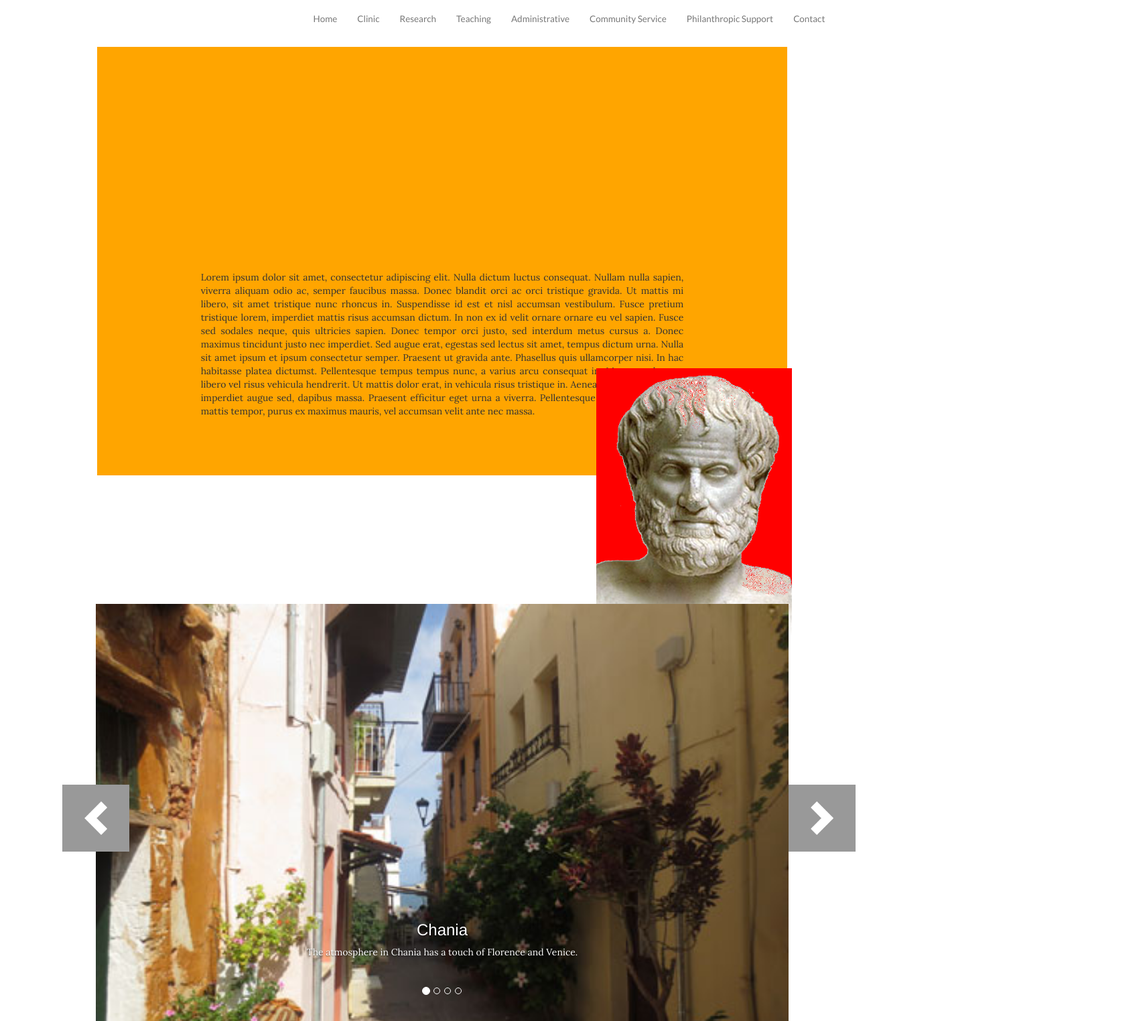
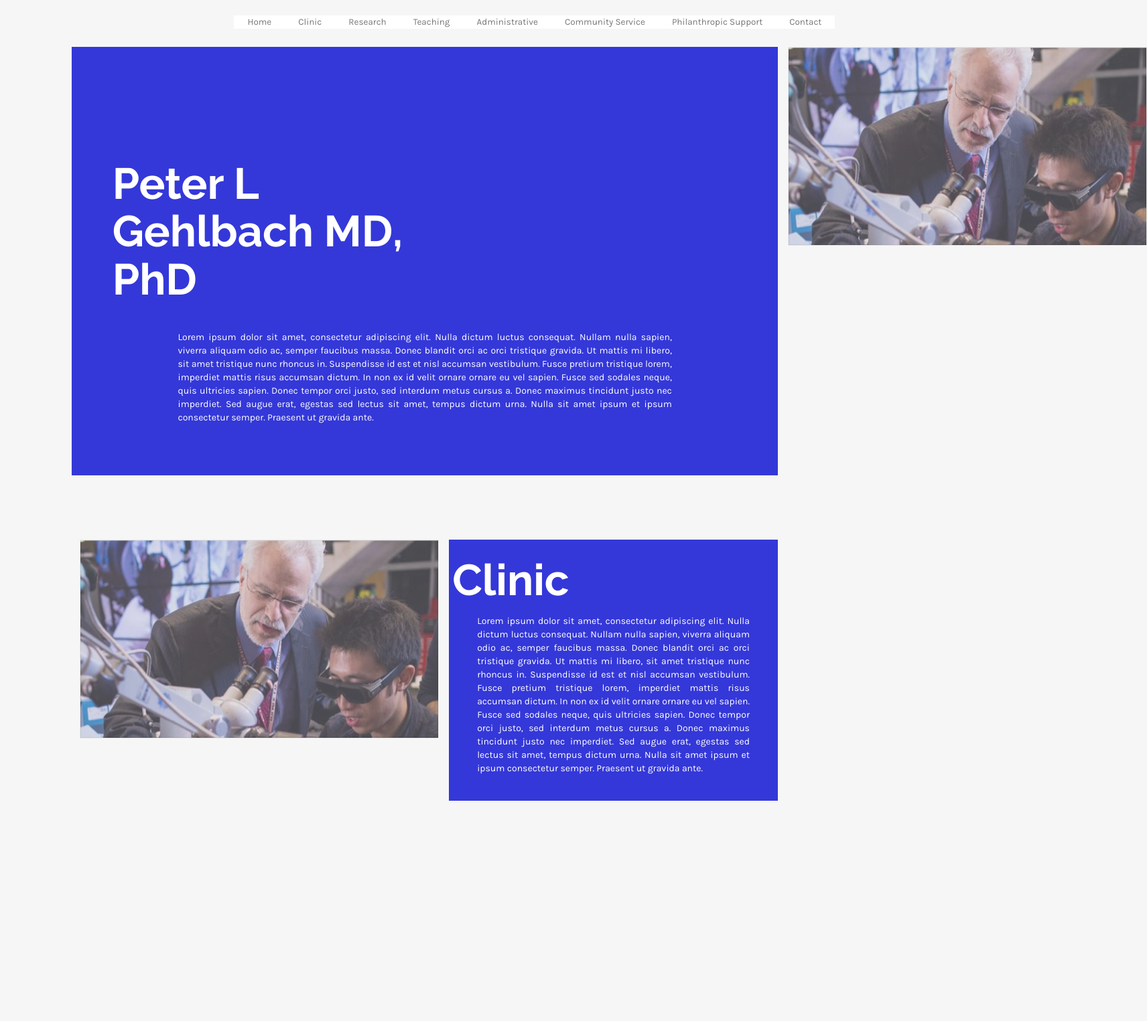
Before and after one commit to weibb/pgeh-site, a plain HTML site: page index.html in a window 1280 px wide. Shown: the top 1525 px of the page at 67% size, 1712 px wide, since content can reach past the window. Drawn offline with nearby package versions, Linux system fonts and the light colour scheme.

Commit message:
Update style

```diff
--- a/index.html
+++ b/index.html
@@ -7,11 +7,9 @@
         <link rel="stylesheet" href="https://maxcdn.bootstrapcdn.com/bootstrap/3.3.7/css/bootstrap.min.css">
         <link rel="stylesheet" href="styles/aos.css">
         <link rel="stylesheet" href="styles/style.css">
-        <link href="https://fonts.googleapis.com/css?family=Lato|Lora" rel="stylesheet">
+        <link href="https://fonts.googleapis.com/css?family=Karla:400,400i,700,700i|Raleway:700" rel="stylesheet">
         <script src="https://ajax.googleapis.com/ajax/libs/jquery/3.2.0/jquery.min.js"></script>
         <script src="https://maxcdn.bootstrapcdn.com/bootstrap/3.3.7/js/bootstrap.min.js"></script>
-        <script src="scripts/jquery.snapscroll.js"></script>
-        <script src="scripts/jquery.scrollto.js"></script>
         <script src="scripts/aos.js"></script>
         <script src="scripts/index.js"></script>
     </head>
@@ -43,27 +41,55 @@
                 <div class="container-fluid">
                     <div class="row bg-container">
                         <div class="col-sm-1 col-md-1 sideline-color-1"></div>
+                        <div class="row">
+                            <div class="col-sm-0 col-md-8 sideline-color-1"></div>
+                        </div>
+                        <div id="front" class="col-sm-10 col-md-10 focus-color-1">
+                            <span id="frontHeader" class="header">
+                                <!--data-aos="hide1" data-aos-anchor="#headlineAnchor" -->
+                                <h1>Peter L Gehlbach MD, PhD</h1>
+                            </span>
+                            <div class ="row content-padding"></div>
+                            <span id="frontContent" class="content-area">
+                                <p>Lorem ipsum dolor sit amet, consectetur adipiscing elit. Nulla dictum luctus consequat. Nullam nulla sapien, viverra aliquam odio ac, semper faucibus massa. Donec blandit orci ac orci tristique gravida. Ut mattis mi libero, sit amet tristique nunc rhoncus in. Suspendisse id est et nisl accumsan vestibulum. Fusce pretium tristique lorem, imperdiet mattis risus accumsan dictum. In non ex id velit ornare ornare eu vel sapien. Fusce sed sodales neque, quis ultricies sapien. Donec tempor orci justo, sed interdum metus cursus a. Donec maximus tincidunt justo nec imperdiet. Sed augue erat, egestas sed lectus sit amet, tempus dictum urna. Nulla sit amet ipsum et ipsum consectetur semper. Praesent ut gravida ante.
+                                </p>
+                            </span>
+                        </div>
+                        <div class="col-sm-1 col-md-1 sideline-color-1">
+                            <img class="focus-bottom-right" src="assets/frontimg.png">
+                        </div>
+                        <div class="row">
+                            <div class="col-sm-0 col-md-8 sideline-color-1"></div>
+                        </div>
+                    </div>
+                </div>
+                <div class="row border-area">
+                    <div class="col-md-12"></div>
+                </div>
+            </li>
+            <li>
+                <div class="container-fluid">
+                    <div class="row bg-container">
+                        <div class="col-sm-1 col-md-1 sideline-color-1"></div>
                         <div class="col-sm-10 col-md-10 focus-color-1">
-                            <div class="header">
-                                <h1 data-aos="hide1" data-aos-anchor="#headlineAnchor">My First Bootstrap Page</h1>
-                            </div>
-                            <div class ="row content-padding"></div>
-                            <div class="content-area">
-                                <p>Lorem ipsum dolor sit amet, consectetur adipiscing elit. Nulla dictum luctus consequat. Nullam nulla sapien, viverra aliquam odio ac, semper faucibus massa. Donec blandit orci ac orci tristique gravida. Ut mattis mi libero, sit amet tristique nunc rhoncus in. Suspendisse id est et nisl accumsan vestibulum. Fusce pretium tristique lorem, imperdiet mattis risus accumsan dictum. In non ex id velit ornare ornare eu vel sapien. Fusce sed sodales neque, quis ultricies sapien. Donec tempor orci justo, sed interdum metus cursus a. Donec maximus tincidunt justo nec imperdiet. Sed augue erat, egestas sed lectus sit amet, tempus dictum urna. Nulla sit amet ipsum et ipsum consectetur semper. Praesent ut gravida ante. Phasellus quis ullamcorper nisi. In hac habitasse platea dictumst. Pellentesque tempus tempus nunc, a varius arcu consequat in. Maecenas laoreet libero vel risus vehicula hendrerit. Ut mattis dolor erat, in vehicula risus tristique in. Aenean non diam facilisis, imperdiet augue sed, dapibus massa. Praesent efficitur eget urna a viverra. Pellentesque finibus, quam vitae mattis tempor, purus ex maximus mauris, vel accumsan velit ante nec massa.
-                                </p>
+                            <!--<div class="col-sm-1 col-md-1 sideline-color-1"> -->
+                                <img class="upImg" src="assets/frontimg.png">
+                            <!--</div> -->
+                            <div class="container">
+                                <span class="header">
+                                    <!--data-aos="hide1" data-aos-anchor="#headlineAnchor" -->
+                                    <h1>Clinic</h1>
+                                </span>
+                                <div class ="row content-padding"></div>
+                                <span class="content-area">
+                                    <p>Lorem ipsum dolor sit amet, consectetur adipiscing elit. Nulla dictum luctus consequat. Nullam nulla sapien, viverra aliquam odio ac, semper faucibus massa. Donec blandit orci ac orci tristique gravida. Ut mattis mi libero, sit amet tristique nunc rhoncus in. Suspendisse id est et nisl accumsan vestibulum. Fusce pretium tristique lorem, imperdiet mattis risus accumsan dictum. In non ex id velit ornare ornare eu vel sapien. Fusce sed sodales neque, quis ultricies sapien. Donec tempor orci justo, sed interdum metus cursus a. Donec maximus tincidunt justo nec imperdiet. Sed augue erat, egestas sed lectus sit amet, tempus dictum urna. Nulla sit amet ipsum et ipsum consectetur semper. Praesent ut gravida ante.
+                                    </p>
+                                </span>
                             </div>
                         </div>
-                        <div class="col-sm-1 col-md-1 sideline-color-1">
+                        <div class="row">
+                            <div class="col-sm-0 col-md-8 sideline-color-1"></div>
                         </div>
-                    </div>
-                    <div class="row">
-                        <div class="col-sm-0 col-md-8 sideline-color-1"</div>
-                        <div class="col-sm-12 col-md-4 focus-bottom-right image" data-aos="fade-right">
-                            <img src="assets/head.png">
-                        </div>
-                    </div>
-                    <div class="row border-area">
-                        <div class="col-md-12"  id="headlineAnchor"></div>
                     </div>
                 </div>
             </li>
--- a/styles/style.css
+++ b/styles/style.css
@@ -1,65 +1,95 @@
-/* fonts */
+
+/* general */
+*,
+*:before,
+*:after {
+    box-sizing: inherit;
+}
+
+html {
+    box-sizing: border-box;
+}
 
 body {
     padding-top: 70px;
+    background-color: rgba(246, 246, 246, 1);
 }
-
-/* .docScroller {
-    width: 100vw;
-      height: 100vh;
-      margin: 0;
-      padding: 0;
-      -webkit-overflow-scrolling: touch;
-      scroll-snap-type: mandatory;
-      older spec implementation
-      scroll-snap-destination: 50% 100%;
-      scroll-snap-points-y: repeat(100%);
-}*/
-p {
-    font-family: 'Lora', serif;
-    font-size: 2rem;
-    padding: 0 0 50px 0;
-}
-h1 {
-    font-family: 'Lato', sans-serif;
-    font-size: 1em;
-}
-/* header */
 
 ul {
     list-style-type: none;
+    padding: 0;
+}
+
+
+/* fonts */
+#frontContent p {
+    font-family: 'Karla', sans-serif;
+    font-weight: 400;
+    font-size: 1em;
+    padding: 0 0 50px 0;
+    color: rgba(255, 255, 255, 1);
+}
+
+p {
+    font-family: 'Karla', sans-serif;
+    font-weight: 400;
+    font-size: 1em;
+    padding: 0;
+    color: rgba(255, 255, 255, 1);
+}
+
+
+
+h1 {
+    font-family: 'Raleway', sans-serif;
+    font-weight: 700;
+    font-size: 65px;
+    color: rgba(255, 255, 255, 1);
+}
+
+#frontHeader {
+    width: 50%;
+    padding: 2em 0 0 0;
+    text-align: left;
+    justify-content: flex-start;
+    margin-top: 10%;
+    margin-left: -10%;
 }
 
 .header {
-    font-size: 30px;
-    padding: 1em 0 0 0;
-    text-align: right;
+    text-align: left;
+    background-color: #3438D8;
+    padding: 5px;
+    margin: 0;
+}
 
-}
+
 /* image global */
 
 .image {
-    padding: 25%;
+    height: 50vh;
+    width: 33vw;
+    padding: 0;
 }
 
 .focus-bottom-right img {
-    background: red;
     margin-right: 0;
     max-height: 100%;
     max-width: 100%;
-    right: 50%;
+    right: 20%;
     bottom: 0%;
-    -webkit-mask-image: -webkit-gradient(linear, left 80%, left bottom, from(rgba(0, 0, 0, 1)), to(rgba(0, 0, 0, 0)));
-    mask-image: -webkit-gradient(linear, left 80%, left bottom, from(rgba(0, 0, 0, 1)), to(rgba(0, 0, 0, 0)));
+}
+
+.upImg {
+    display: relative;
+    margin: 0;
+    padding: 0;
+    left: 0;
+    top: 5%;
 }
 
 /* navbar */
-ul.nav.navbar-nav {
-    padding: 0;
-    margin:0;
-    background-color: #ffffff;
-    text-align: right;
-}
+
 
 .collapse.navbar-collapse {
     margin: 0;
@@ -68,11 +98,11 @@ ul.nav.navbar-nav {
 
 .navbar {
     min-height: 50px;
-    margin-bottom: 20px;
+    margin: 20px 0;
     padding: .2em;
     border: 0;
     background-color: rgba(0, 0, 0, 0);
-    font-family: 'Lato', sans-serif;
+    font-family: 'Karla', sans-serif;
     font-size: 1.2em;
 }
 .navbar ul {
@@ -88,6 +118,119 @@ ul.nav.navbar-nav {
     margin:0;
     font-size: 0.8em;
 }
+
+.navbar li a {
+    padding: 0 20px;
+}
+
+ul.nav.navbar-nav {
+    padding: 0;
+    margin:0;
+    background-color: rgba(255, 255, 255, 1);
+    text-align: right;
+    line-height: 0;
+}
+
+/* content containers */
+.border-area {
+    height: 12vh;
+}
+
+#frontContent.content-area {
+    width: 70%;
+    right: 20%;
+    text-align: justify;
+    padding: 0;
+    margin: 0;
+    background-color: #3438D8;
+}
+
+.content-area {
+    width: 100%;
+    text-align: justify;
+    padding: 0 3em 2em 3em;
+    margin: 0;
+    background-color: #3438D8;
+}
+
+.bg-container {
+    display: flex;
+    background-color: rgba(0, 0, 0, 0);
+    padding: 0;
+    margin: 0;
+    height:80vh;
+}
+
+.content-padding {
+    height: 40%;
+}
+
+
+ .focus-color-1 {
+    display: flex;
+    background-color: rgba(0, 0, 0, 0);
+    height: 100%%;
+    width: 100%%;
+    padding: 0;
+    justify-content: space-between;
+    align-items: center;
+    flex-wrap: wrap;
+    flex-direction: column;
+}
+
+#front.focus-color-1 {
+    display: flex;
+    background-color: #3438D8;
+    height: 100%;
+    width: 100%;
+    padding: 0;
+    justify-content: space-around;
+    align-items: center;
+    flex-wrap: wrap;
+    flex-direction: row;
+}
+
+.container {
+    display: flex;
+    background-color: rgba(0, 0, 0, 0);
+    height: 60%;
+    width: 50%;
+    flex-wrap: nowrap;
+    flex-direction: column;
+}
+
+.col-md-1 {
+    background-color: rgba(0, 0, 0, 0);
+}
+
+.sideline-color-1 {
+    background-color: rgba(0, 0, 0, 0);
+}
+
+.four-a {
+    width: 50%;
+    height: 50%;
+    background-color: blue;
+}
+
+.four-b {
+    width: 50%;
+    height: 50%;
+    background-color: red;
+}
+
+.four-c {
+    width: 50%;
+    height: 50%;
+    background-color: green;
+}
+
+.four-d {
+    width: 50%;
+    height: 50%;
+    background-color: black;
+}
+
 /* gallery */
 
 .carousel-inner > .item > img,
@@ -140,100 +283,8 @@ ul.nav.navbar-nav {
     max-height: 100%;
 }
 
-/* content containers */
-.border-area {
-    height: 12vh;
-}
-
-.content-area {
-    display: flex;
-    width: 70%;
-    right: 20%;
-    text-align: justify;
-    padding: 0;
-    margin: 0;
-}
-
-.bg-container {
-    display: flex;
-    background-color: rgba(0, 0, 0, 0);
-    padding: 0;
-    margin: 0;
-}
-
-.content-padding {
-    height: 5vh;
-}
-
-.focus-color-1 {
-    display: flex;
-    background-color: orange;
-    height: 100%;
-    width: 100%;
-    padding: 0;
-    justify-content: space-around;
-    align-items: center;
-    flex-wrap: wrap;
-}
-
-.col-md-1 {
-    background-color: rgba(0, 0, 0, 0);
-}
-
-.sideline-color-1 {
-    background-color: rgba(0, 0, 0, 0);
-}
-
-.focus-bottom-right {
-    align-self: flex-end;
-    margin: -25% -50%;
-}
-
-.four-a {
-    width: 50%;
-    height: 50%;
-    background-color: blue;
-}
-
-.four-b {
-    width: 50%;
-    height: 50%;
-    background-color: red;
-}
-
-.four-c {
-    width: 50%;
-    height: 50%;
-    background-color: green;
-}
-
-.four-d {
-    width: 50%;
-    height: 50%;
-    background-color: black;
-}
 
 
-/*
-.parallax {
-    position: absolute;
-    width: 90%;
-    max-width: 1170px;
-    left: 50%;
-    top: 45%;
-    bottom: auto;
-    right: auto;
-    -webkit-transform: translateX(-50%) translateY(-50%);
-    -moz-transform: translateX(-50%) translateY(-50%);
-    -ms-transform: translateX(-50%) translateY(-50%);
-    -o-transform: translateX(-50%) translateY(-50%);
-    transform: translateX(-50%) translateY(-50%);
-    color: white;
-    font-size: 20px;
-    font-size: 1.25rem;
-    font-weight: 300;
-    text-align: center;
-} */
 
 #myCarousel {
     padding: 0;
@@ -251,17 +302,15 @@ ul.nav.navbar-nav {
         transform-origin: 0.5 0.5s;
     }
 }
-@media (min-width: 768px) {
+
+
+
+ @media (min-width: 768px) {
     #myCarousel,
     .carousel-inner {
         max-height: 80vh;
     }
-    .focus-bottom-right {
-        position: absolute;
-        max-width: 100%;
-        right: -4vh;
-        bottom: -4vh;
-    }
+
     .carousel-indicators {
         bottom: 8%;
     }
@@ -271,42 +320,7 @@ ul.nav.navbar-nav {
     .right .carousel-control {
         background-image: none;
     }
-    .bg-container {
-        height: 80vh;
-    }
-    .header {
-        font-size: 36px;
-        text-align: left;
-    }
-    h1 {
-        font-size: 1em;
-    }
 
-    p {
-        font-family: 'Lora', serif;
-        font-size: 1em;
-        padding: 0 0 50px 0;
-    }
-    .navbar {
-        height: 10vh;
-    }
-
-    .image {
-        height: 50vh;
-        width: 33vw;
-        padding: 0;
-    }
-
-    .content-padding {
-        height: 40%;
-    }
-
-    ul.nav.navbar-nav {
-        background-color: rgba(255, 255, 255, 0);
-        font-size: 1em;
-    }
-
-}
 
 /* parallax */
 [data-aos="hide1"] {
```
Also changed, not shown: assets/frontimg.png (added).
